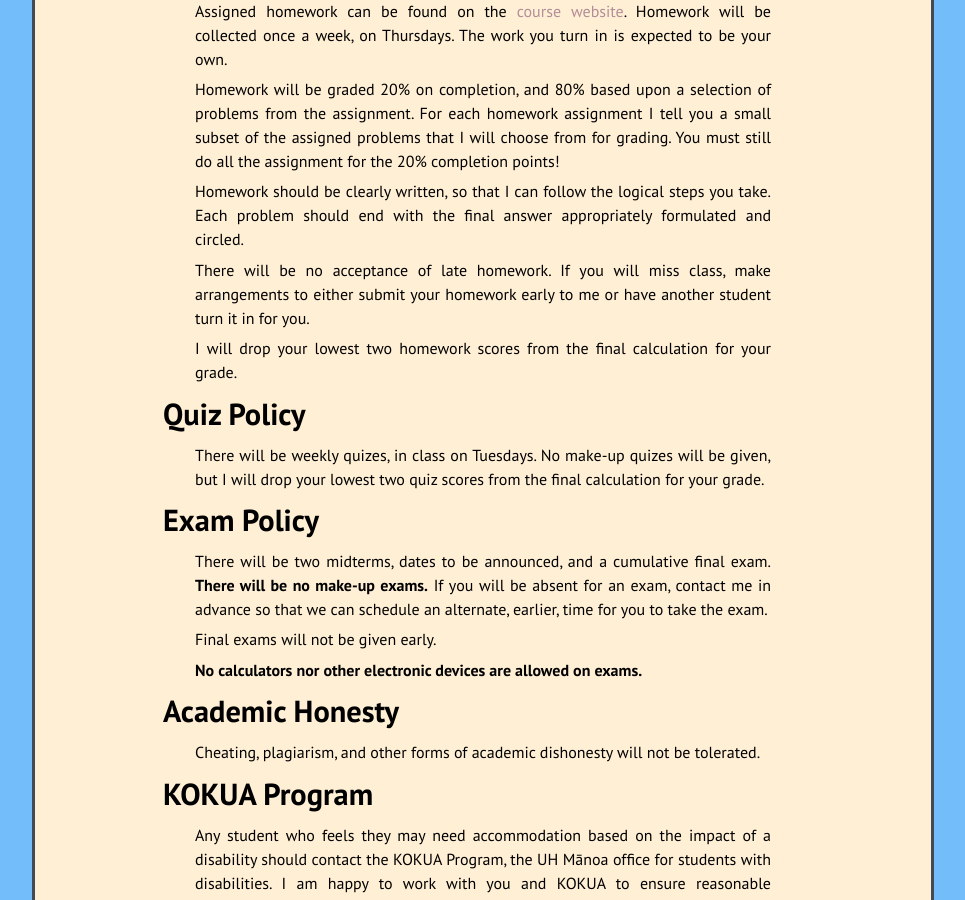
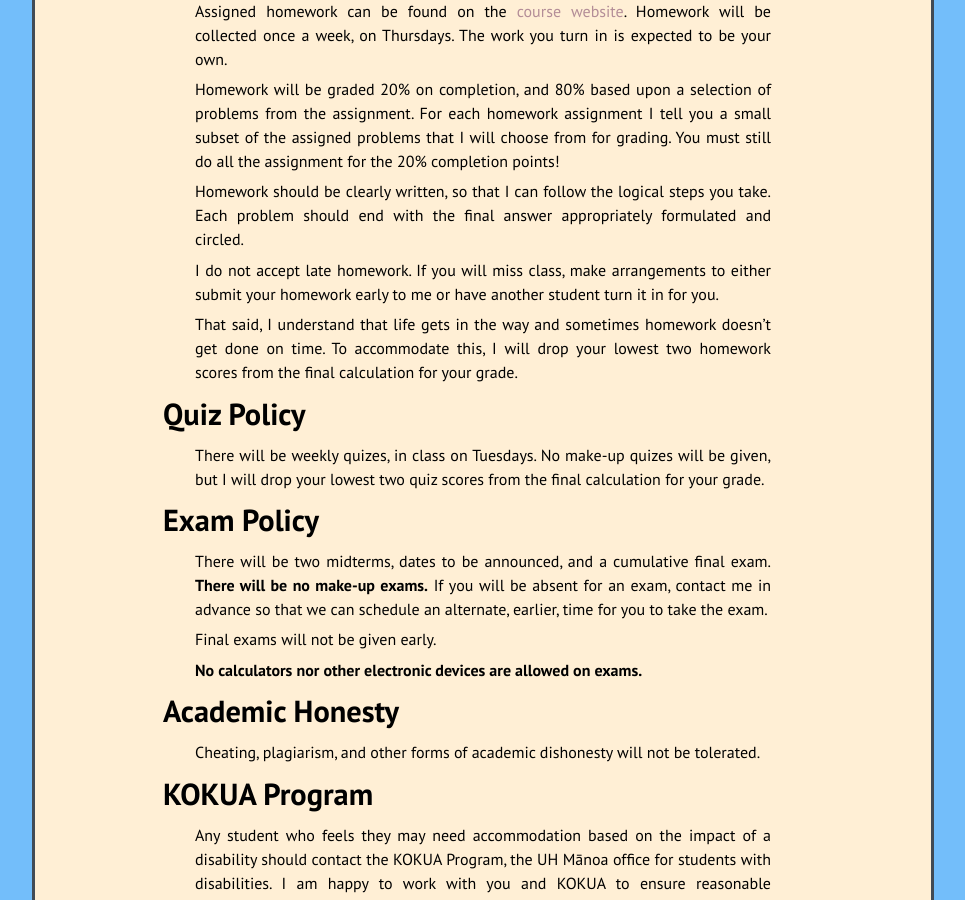
Before and after one commit to kamerynjw/kamerynjw.github.io, a Jekyll site: the page built from teaching/2019/math242/syllabus.md, in a window 1280 px wide and 900 px high, scrolled down 1507 px. Shown: the whole window, without its empty margins (157-1122 px from the left). Built offline with Jekyll 4.4.1, drawn with Linux system fonts in a browser that asks for light colours; nearby versions of some CDN libraries.

Commit message:
tweaked wording on dropping lowest homeworks to be more friendly

```diff
--- a/teaching/2019/math242/syllabus.md
+++ b/teaching/2019/math242/syllabus.md
@@ -86,9 +86,9 @@ Homework will be graded 20% on completion, and 80% based upon a selection of pro
 
 Homework should be clearly written, so that I can follow the logical steps you take. Each problem should end with the final answer appropriately formulated and circled.
 
-There will be no acceptance of late homework. If you will miss class, make arrangements to either submit your homework early to me or have another student turn it in for you.
+I do not accept late homework. If you will miss class, make arrangements to either submit your homework early to me or have another student turn it in for you.
 
-I will drop your lowest two homework scores from the final calculation for your grade.
+That said, I understand that life gets in the way and sometimes homework doesn't get done on time. To accommodate this, I will drop your lowest two homework scores from the final calculation for your grade.
 
 Quiz Policy
 ====
```
